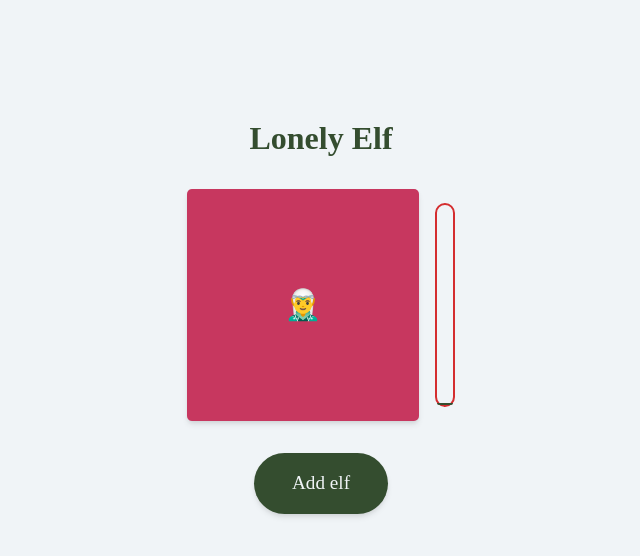
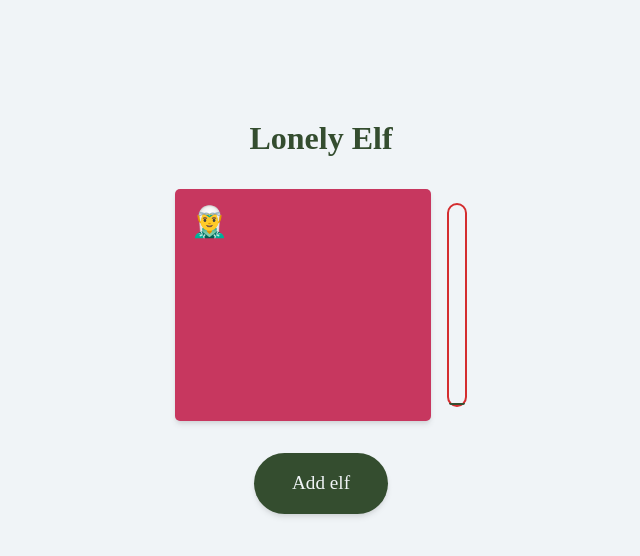
Before and after one commit to crackerFactory64/Scrimba-JavaScriptmas-2021, a website built with webpack: page Day 14 - Lonely Elf/index.html in a window 1280 px wide. Shown: the whole page, without its empty margins (319-959 px from the left). Built offline with nearby package versions, Linux system fonts and the light colour scheme.

Commit message:
complete

```diff
--- a/Day 14 - Lonely Elf/index.css
+++ b/Day 14 - Lonely Elf/index.css
@@ -27,13 +27,11 @@ body {
 .elf-hangout-zone {
   /* Limit the number of elves to 6 per row. */
   /* Make sure that the elves stay in the elf hangout zone, no matter how many there are. */
+  display: grid;
+  grid-template-columns: repeat(6, 1fr);
 
-  display: flex;
-  justify-content: center;
-  align-items: center;
   margin: 2em 0;
-  flex-direction: row;
-  flex-wrap: wrap;
+
   min-width: 200px;
   min-height: 200px;
   max-width: 30ch;
--- a/Day 14 - Lonely Elf/index.js
+++ b/Day 14 - Lonely Elf/index.js
@@ -30,7 +30,6 @@ function duplicateElf() {
 
 function boyOrGirl() {
   const decider = Math.floor(Math.random() * 2) + 1;
-  console.log(decider);
   return decider == 1 ? "🧝‍♀️" : "🧝‍♂️";
 }
 
```
